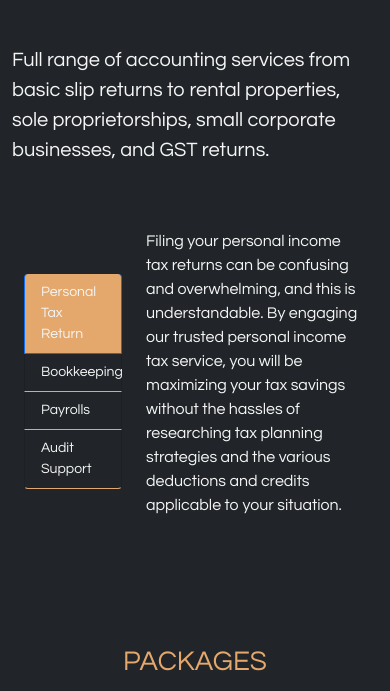
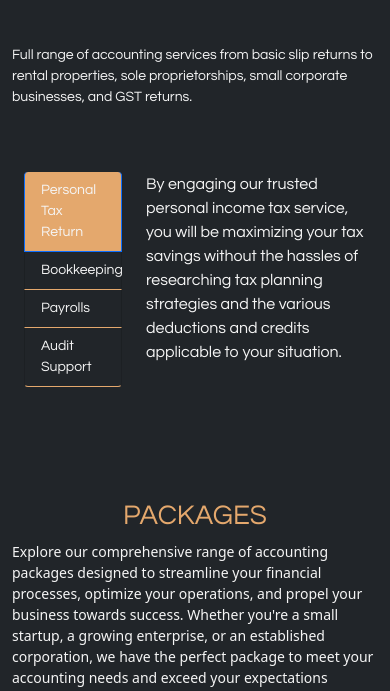
Before and after one commit to OlgaVlasova-IT/accounting, a plain HTML site: page services.html in a window 390 px wide. Shown: the part 144-835 px from the top of the page. Drawn offline with nearby package versions, Linux system fonts and the light colour scheme.

Commit message:
4/22/2024 7:18pm

```diff
--- a/services.html
+++ b/services.html
@@ -59,7 +59,7 @@
           <div class="container">
           <h1 class="fw-normal fs-1 my-5 " style=" font-family: 'Questrial', sans-serif; color:#E4A86D">SERVICES</h1>
           <div>
-          <p class="lead  " style=" font-family: 'Questrial', sans-serif; text-align: left;" >Full range of accounting services from basic slip returns to rental properties, sole proprietorships, small corporate businesses, and GST returns.</p>
+          <p class="lead fs-mobile " style=" font-family: 'Questrial', sans-serif; text-align: left;" >Full range of accounting services from basic slip returns to rental properties, sole proprietorships, small corporate businesses, and GST returns.</p>
         </div>
         </div>
         </div>
@@ -77,7 +77,7 @@
           </div>
           <div class="col-8 h-100 d-flex flex-direction-column align-items-start">
             <div class="tab-content" style=" font-family: 'Questrial', sans-serif;" id="nav-tabContent">
-              <div class="tab-pane fade show active fs-normal text" id="list-1" role="tabpanel" aria-labelledby="list-home-list" > <p style=" font-family: 'Questrial', sans-serif; text-align: left;"> Filing your personal income tax returns can be confusing and overwhelming, and this is understandable. By engaging our trusted personal income tax service, you will be maximizing your tax savings without the hassles of researching tax planning strategies and the various deductions and credits applicable to your situation.</p> </div>
+              <div class="tab-pane fade show active fs-normal text" id="list-1" role="tabpanel" aria-labelledby="list-home-list" > <p style=" font-family: 'Questrial', sans-serif; text-align: left;">By engaging our trusted personal income tax service, you will be maximizing your tax savings without the hassles of researching tax planning strategies and the various deductions and credits applicable to your situation.</p> </div>
               <div class="tab-pane fade fs-normal fs-mobile" id="list-2" role="tabpanel" aria-labelledby="list-profile-list"> <p style=" font-family: 'Questrial', sans-serif; text-align: left;">This is for you if you are ready to take the bookkeeping and accounting off your plate, want clear financial insights into how the business is doing, and want the peace of mind that your business finances are taken care of</p></div>
               <div class="tab-pane fade fs-normal fs-mobile " id="list-3" role="tabpanel" aria-labelledby="list-messages-list"><p style=" font-family: 'Questrial', sans-serif; text-align: left;"> If you need to collect and submit sales taxes, we can assist with ensuring you are charging and collecting the right amount of sales tax. We will file your PST and GST/HST returns, and ensure you are claiming all the input tax credits you are entitled to</p></div>
               <div class="tab-pane fade fs-normal fs-mobile" id="list-4" role="tabpanel" aria-labelledby="list-settings-list"> <p style=" font-family: 'Questrial', sans-serif; text-align: left;">We can connect you with a third-party payroll provider, or work with your current vendor. We oversee the payroll process, ensuring all remittances are taken care of. </p></div>
@@ -94,7 +94,7 @@
  <div class="d-flex justify-content-center ">
    <h1 class="fw-normal fs-1" style=" font-family: 'Questrial', sans-serif; color:#E4A86D" >PACKAGES</h1>
  </div>
- <p>Explore our comprehensive range of accounting packages designed to streamline your financial processes, optimize your operations, and propel your business towards success. Whether you're a small startup, a growing enterprise, or an established corporation, we have the perfect package to meet your accounting needs and exceed your expectations</p>
+ <p class="fs-mobile">Explore our comprehensive range of accounting packages designed to streamline your financial processes, optimize your operations, and propel your business towards success. Whether you're a small startup, a growing enterprise, or an established corporation, we have the perfect package to meet your accounting needs and exceed your expectations</p>
         </div>
 
         <section class="  d-flex justify-content-center align-items-center col-12 py-5" >
```
